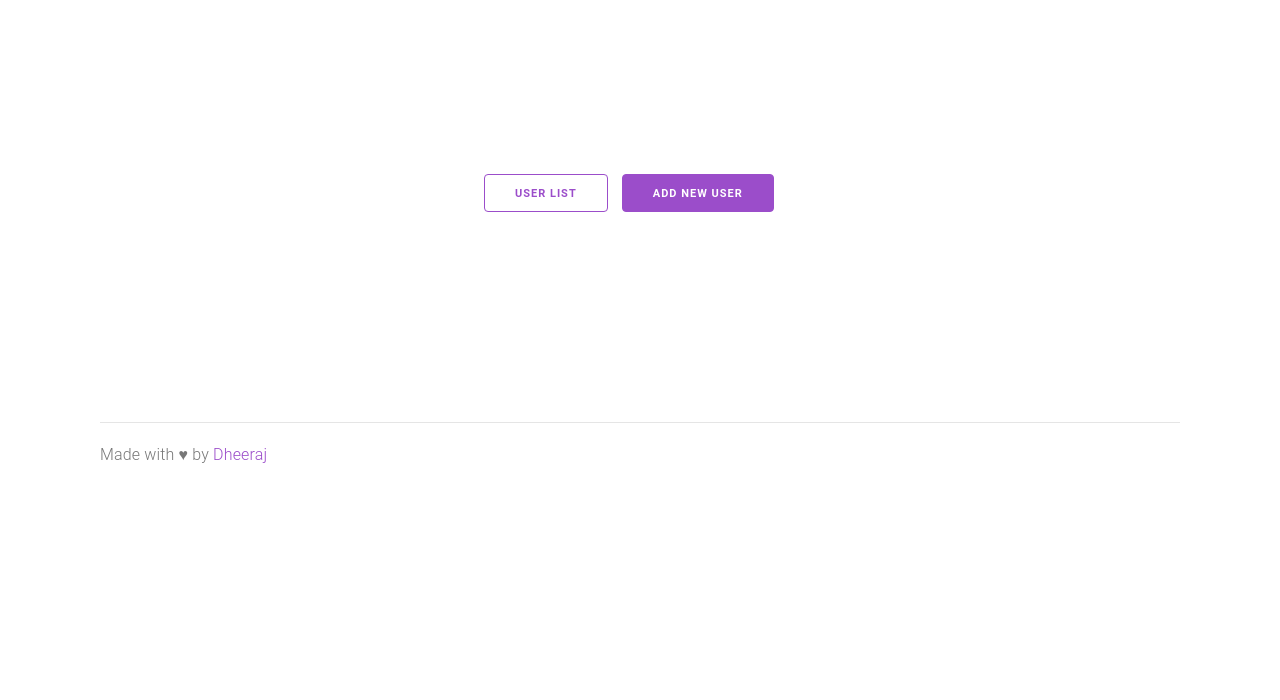
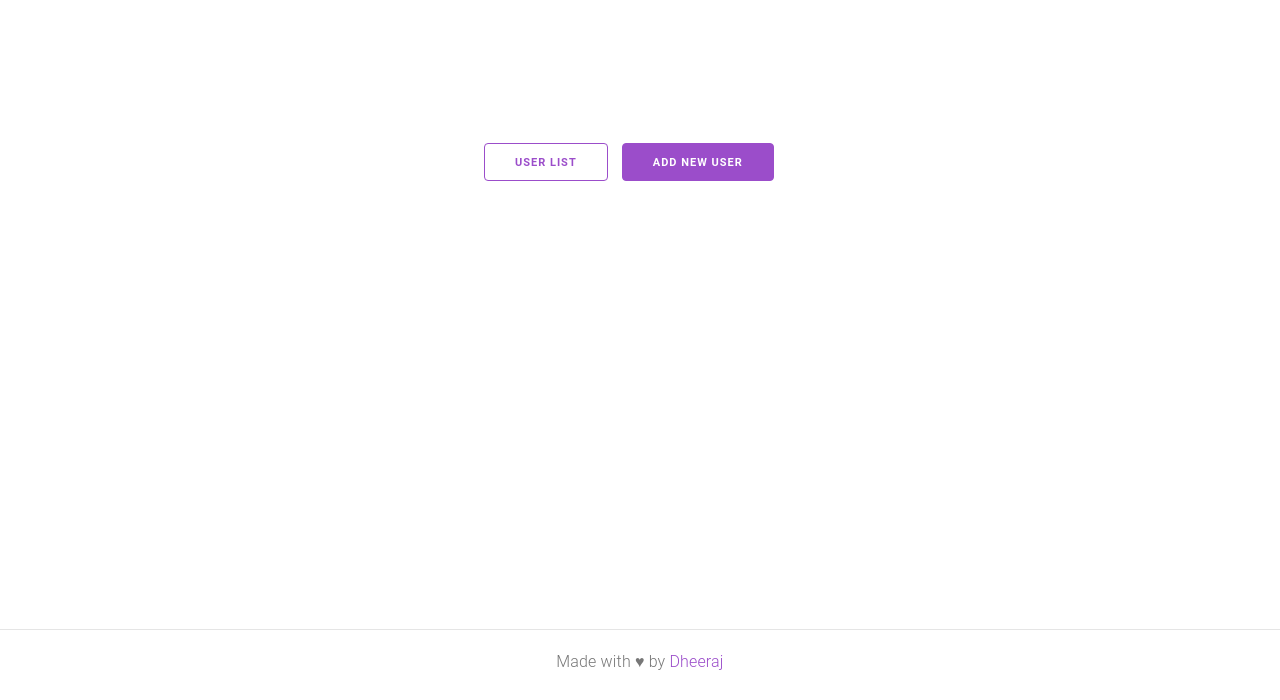
Before and after one commit to turbowars/user-manager, a website: page app/index.html in a window 1280 px wide. Shown: the part 100-800 px from the top of the page. Drawn offline with nearby package versions, Linux system fonts and the light colour scheme; files that its build step writes are made by us from their sources.

Commit message:
Sticky footer

```diff
--- a/app/index.html
+++ b/app/index.html
@@ -36,7 +36,9 @@
                 <a href="/user-details.html" class="button">Add New User</a>
             </div>
         </div>
-        <div class="footer">
+    </div>
+    <div class="footer">
+        <div class="container">
             <p>Made with ♥ by <a href="http://www.cosmicbaba.com">Dheeraj</a></p>
         </div>
     </div>
--- a/app/styles/main.scss
+++ b/app/styles/main.scss
@@ -49,6 +49,11 @@ body {
     padding-top: 19px;
     color: #777;
     border-top: 1px solid #e5e5e5;
+    position: absolute;
+    bottom: 0;
+    min-height: 50px;
+    width: 100%;
+    text-align: center;
 }
 
 
@@ -77,7 +82,7 @@ body {
 
 .home-buttons {
     margin: 0 auto;
-    margin-top: 40px;
+    margin-top: 20px;
     text-align: center;
 }
 
@@ -116,6 +121,18 @@ body {
 
 /*Custom CSS*/
 
+html,
+body {
+    min-height: 100%;
+    min-height: 100vh;
+    margin: 0;
+}
+
+body {
+    position: relative;
+    padding-bottom: 50px;
+}
+
 .main-content {
     min-height: 50vh;
 }
@@ -123,12 +140,14 @@ body {
 .home-buttons {
     a {
         margin-right: 10px;
+        margin-bottom: 20px;
     }
 }
 
 ul.nav {
     list-style: none;
     margin-bottom: 0;
+    margin-top: 20px;
     li {
         display: inline-block;
         margin-right: 10px;
```
Also changed, not shown: app/user-details.html (+6 -4 lines), app/users-list.html (+2 -0 lines).
